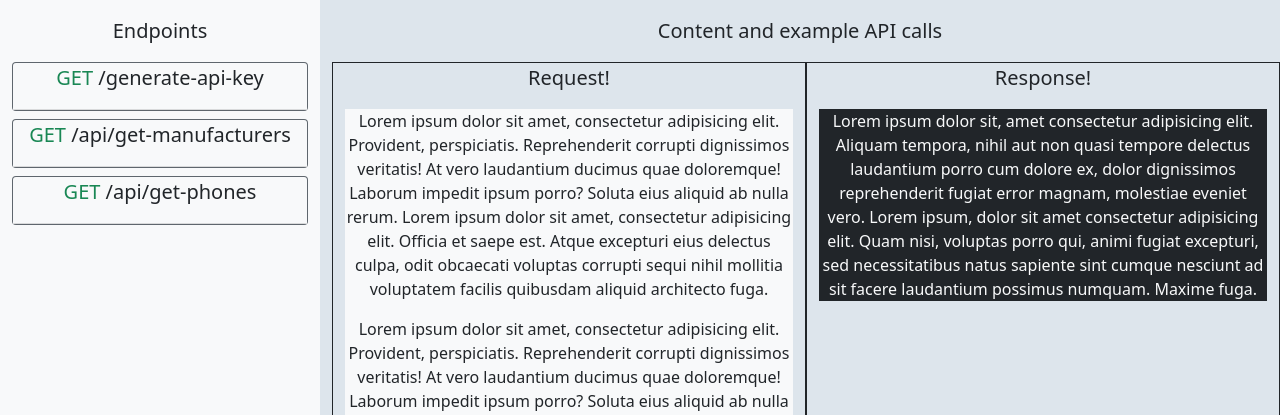
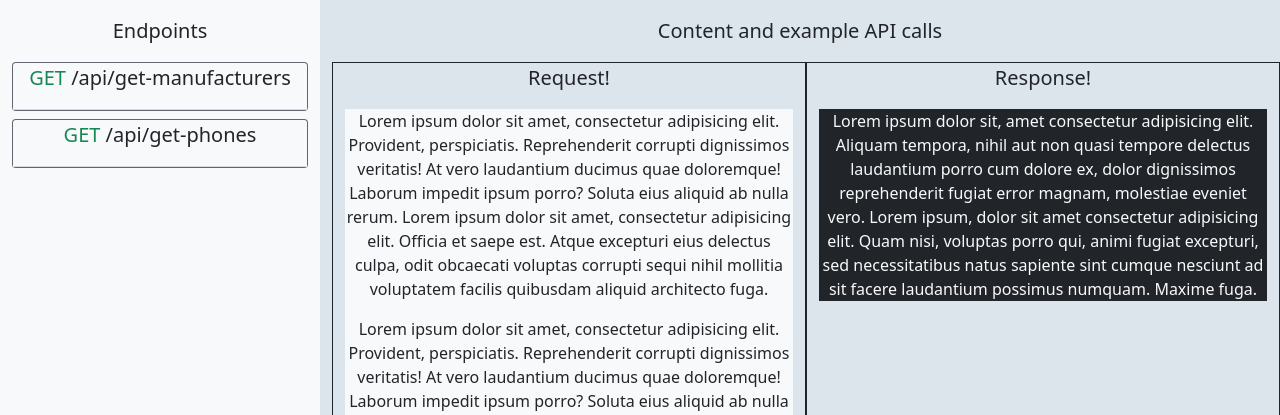
Before and after one commit to leshawn-rice/grabaphone, a Flask app: page / in a window 1280 px wide. Shown: the part 38-453 px from the top of the page. Run offline with Flask 2, Linux system fonts and the light colour scheme.

Commit message:
Added toggle for endpoint info, removed getapikey from endpoints

```diff
--- a/app/static/app.js
+++ b/app/static/app.js
@@ -1,10 +1,27 @@
 const masterKey = 'masterkey';
-const apiKey = '829c7dd80297'
+const apiKey = '829c7dd80297';
+
+const endpointContainer = $('#endpoints');
 
 function searchPage() {
   let foundIn = $('*:contains("GET")');
   console.log('Searching Page!');
   console.log(foundIn);
+}
+
+$('#endpoints > div').on('click', function (e) {
+  console.log('Clicked a div!');
+  $(this).find('.card-body').toggle();
+});
+
+// endpointContainer.on('click', 'div', (e) => {
+//   console.log('Clicked a div!');
+// });
+
+function addListeners() {
+  for (let child of endpointContainer.children()) {
+    console.log(child);
+  }
 }
 
 async function createManufacturers() {
--- a/app/static/style.css
+++ b/app/static/style.css
@@ -16,3 +16,7 @@
 .nav-link {
   padding: 0rem;
 }
+
+#endpoints .card-body {
+  display: none
+}
--- a/app/templates/index.html
+++ b/app/templates/index.html
@@ -6,25 +6,15 @@
 
 {% block content %}
 <div class="row" id="content">
-    <!-- Routes -->
-    <div class="col-12 col-md-3 bg-light" id="instructions">
+    <!-- Endpoints -->
+    <div class="col-12 col-md-3 bg-light" id="endpoints">
         <p class="lead m-3 text-center">Endpoints</p>
-
-        <div class="card bg-secondary text-light my-2" id="generate-api-key-card">
-            <div class="card-header text-center bg-light m-0 p-0">
-                <p class="text-dark lead"><span class="text-success">GET</span> /generate-api-key</p>
-            </div>
-            <div class="card-body" hidden>
-                <p class="lead card-text">Click the generate button on this page to generate a new API Key. API
-                    keys are free. You will be routed to a page that displays the API Key for you</p>
-            </div>
-        </div>
 
         <div class="card bg-secondary text-light my-2" id="get-manufacturers-card">
             <div class="card-header text-center bg-light m-0 p-0">
                 <p class="text-dark lead"><span class="text-success">GET</span> /api/get-manufacturers</p>
             </div>
-            <div class="card-body p-0" hidden>
+            <div class="card-body p-0">
                 <ul class="m-0">Requirements:
                     <li>API Key</li>
                 </ul>
@@ -44,7 +34,7 @@
             <div class="card-header text-center bg-light m-0 p-0">
                 <p class="text-dark lead"><span class="text-success">GET</span> /api/get-phones</p>
             </div>
-            <div class="card-body p-0" hidden>
+            <div class="card-body p-0">
                 <ul class="m-0">Requirements:
                     <li>API Key</li>
                 </ul>
```
